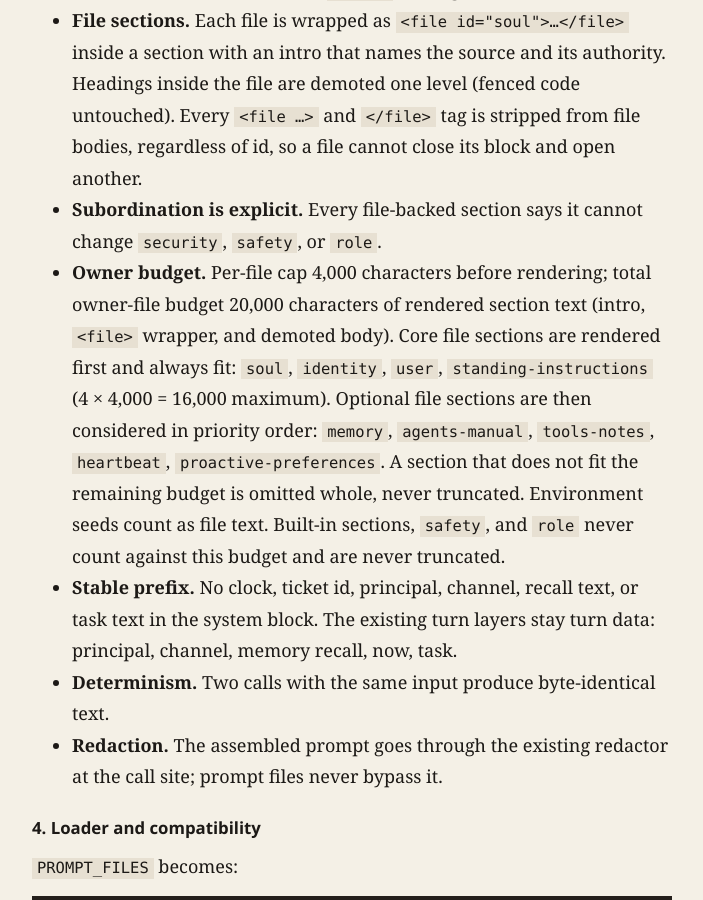
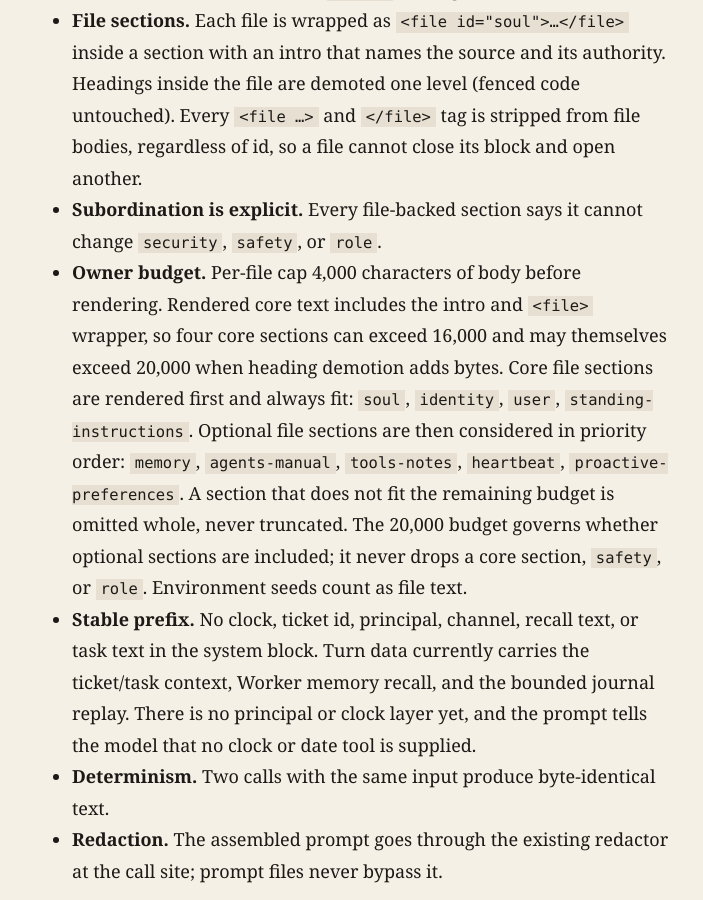
Before and after one commit to LofiSu/deepseek-super-agent, a Jekyll site: the page built from docs/superpowers/specs/2026-11-14-muse-prompt-architecture-design.md, in a window 1280 px wide and 900 px high, scrolled down 7728 px. Shown: the whole window, without its empty margins (288-991 px from the left). Built offline with Jekyll 4.4.1, drawn with Linux system fonts in a browser that asks for light colours; our own code applies the rules of GitHub Pages for plain Markdown files; some of the changed text lies outside the part shown.

```diff
--- a/docs/superpowers/specs/2026-11-14-muse-prompt-architecture-design.md
+++ b/docs/superpowers/specs/2026-11-14-muse-prompt-architecture-design.md
@@ -187,19 +187,21 @@ Owner files never appear after `safety`.
   so a file cannot close its block and open another.
 - **Subordination is explicit.** Every file-backed section says it cannot
   change `security`, `safety`, or `role`.
-- **Owner budget.** Per-file cap 4,000 characters before rendering; total
-  owner-file budget 20,000 characters of rendered section text (intro, `<file>`
-  wrapper, and demoted body). Core file sections are rendered first and always
-  fit: `soul`, `identity`, `user`, `standing-instructions` (4 × 4,000 = 16,000
-  maximum). Optional file sections are then considered in priority order:
-  `memory`, `agents-manual`, `tools-notes`, `heartbeat`,
-  `proactive-preferences`. A section that does not fit the remaining budget is
-  omitted whole, never truncated. Environment seeds count as file text.
-  Built-in sections, `safety`, and `role` never count against this budget and
-  are never truncated.
+- **Owner budget.** Per-file cap 4,000 characters of body before rendering.
+  Rendered core text includes the intro and `<file>` wrapper, so four core
+  sections can exceed 16,000 and may themselves exceed 20,000 when heading
+  demotion adds bytes. Core file sections are rendered first and always fit:
+  `soul`, `identity`, `user`, `standing-instructions`. Optional file sections
+  are then considered in priority order: `memory`, `agents-manual`,
+  `tools-notes`, `heartbeat`, `proactive-preferences`. A section that does not
+  fit the remaining budget is omitted whole, never truncated. The 20,000 budget
+  governs whether optional sections are included; it never drops a core
+  section, `safety`, or `role`. Environment seeds count as file text.
 - **Stable prefix.** No clock, ticket id, principal, channel, recall text, or
-  task text in the system block. The existing turn layers stay turn data:
-  principal, channel, memory recall, now, task.
+  task text in the system block. Turn data currently carries the ticket/task
+  context, Worker memory recall, and the bounded journal replay. There is no
+  principal or clock layer yet, and the prompt tells the model that no clock or
+  date tool is supplied.
 - **Determinism.** Two calls with the same input produce byte-identical text.
 - **Redaction.** The assembled prompt goes through the existing redactor at the
   call site; prompt files never bypass it.
@@ -266,11 +268,12 @@ consistency with the new sections. The tested phrases stay:
 `team` still names configured local specialists by id and description only;
 `skills` still lists id and one-line description only.
 
-### 6. Turn layers
+### 6. Turn context
 
-Unchanged and documented as turn data: `principal`, `channel`, memory recall,
-`now`, `task` (`TASK`, `FOLLOWUP`, `REPORT`, `RESUME`, `WATCHDOG`). This keeps
-the system prefix cacheable.
+Documented as turn data: the ticket context and task kind (`TASK`, `FOLLOWUP`,
+`REPORT`, `RESUME`, `WATCHDOG`), Worker memory recall, and the bounded journal
+replay. This keeps the system prefix cacheable. There is no principal or clock
+layer yet; the prompt states that no clock or date tool is supplied.
 
 ### 7. CLI
 
```
Also changed, not shown: src/harness/prompts.ts (+13 -4 lines), test/cli-prompt.test.ts (+24 -1 lines), test/prompts.test.ts (+9 -0 lines).
